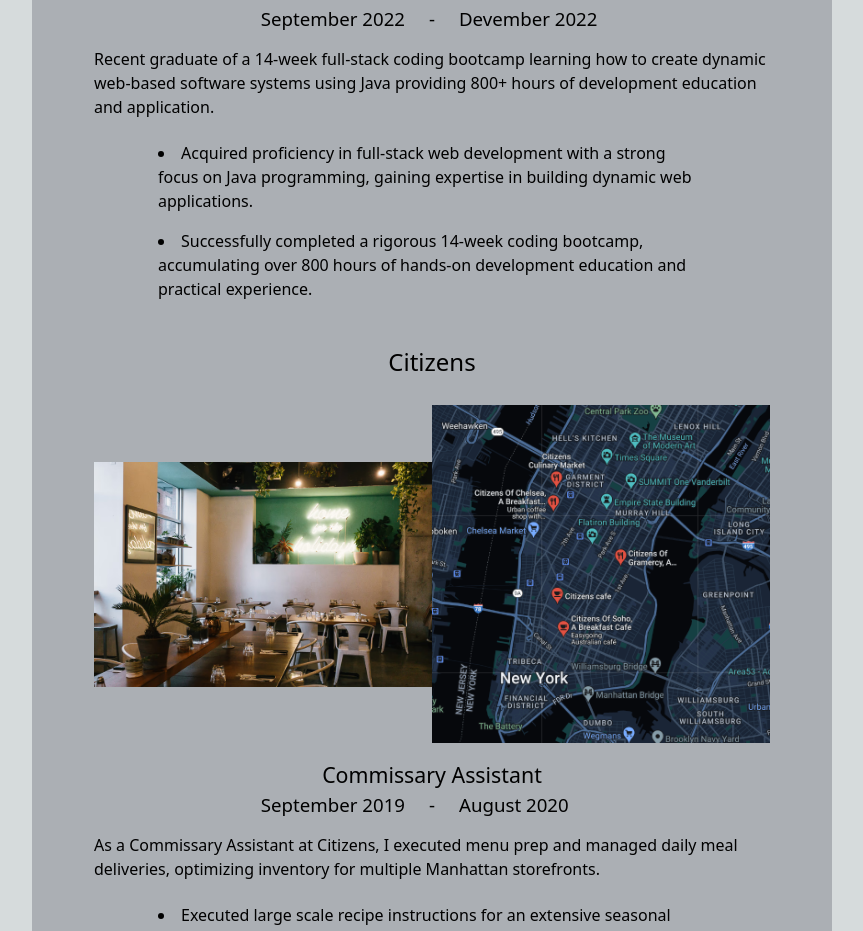
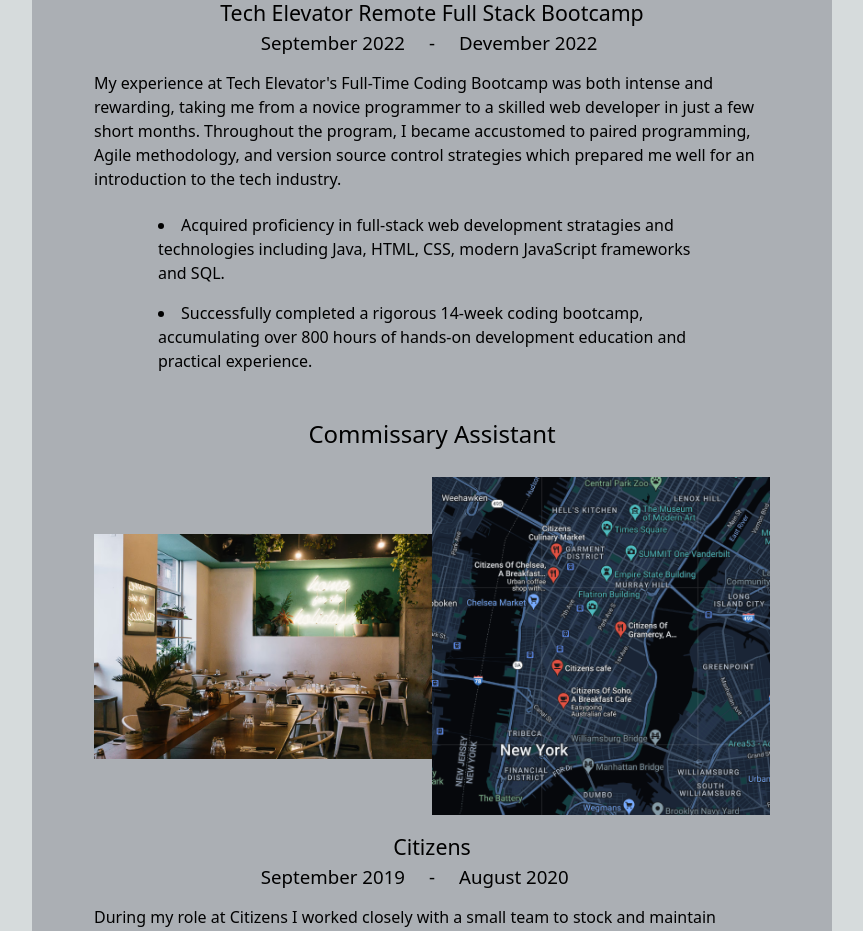
Before and after one commit to lucian1996/vite-react-portfolio, a React (Vite) app: page /experience in a window 1280 px wide. Shown: the part 1200-2131 px from the top of the page, without its empty margins (208-1071 px from the left). Built offline with nearby package versions, Linux system fonts and the light colour scheme.

Commit message:
responcive about

```diff
--- a/src/components/contact-card.tsx
+++ b/src/components/contact-card.tsx
@@ -1,7 +1,14 @@
+import GetIsMobile from '../utility/function/get-is-mobile';
 
 export default function ContactCard() {
+  let iconSize = 65;
+  const isMobile = GetIsMobile();
+  if (isMobile) {
+    iconSize = 45;
+  }
   return (
-    <div className="contact-card">
+    // <div className="contact-card">
+    <div className={isMobile ? ' contact-card pt-20' : 'contact-card pt-32'}>
       <div className="contact-card-header">
         <div className="contact-card-image-frame">
           <div className="contact-card-image">
@@ -13,18 +20,18 @@
           <div className="contact-card-header-info-title">Web Developer</div>
         </div>
       </div>
-      <div className="contact-card-footer">
+      <div className={isMobile ? 'flex gap-8 pt-8' : 'contact-card-footer'}>
         <a href="https://www.github.com/lucian1996" target="_blank">
-          <img src="/github.png" width="75" alt="GitHub" />
+          <img src="/github.png" width={iconSize} alt="GitHub" />
         </a>
         <a href="https://www.linkedin.com/in/lucian1996/" target="_blank">
-          <img src="/linkedin.png" width="75" alt="LinkedIn"/>
+          <img src="/linkedin.png" width={iconSize} alt="LinkedIn" />
         </a>
         <a href="https://www.twitter.com/orpheustwin" target="_blank">
-          <img src="/twitter.png" width="75" alt="Twitter"/>
+          <img src="/twitter.png" width={iconSize} alt="Twitter" />
         </a>
         <a href="https://t.me/lucian_adrift" target="_blank">
-          <img src="/telegram.png" width="75" alt="WhatsApp"/>
+          <img src="/telegram.png" width={iconSize} alt="WhatsApp" />
         </a>
       </div>
     </div>
--- a/src/components/experience.tsx
+++ b/src/components/experience.tsx
@@ -29,7 +29,7 @@
   return (
     <div className={isMobile ? '' : 'job'}>
       <div className="header">
-        <div className='header-title'>{data.company}</div>
+        <div className='header-title'>{data.role}</div>
         <div className="header-images">
           <div className="header-image-container">
             <img
@@ -48,7 +48,7 @@
         </div>
       </div>
       <div className="footer">
-        <div className="footer-title ">{data.role}</div>
+        <div className="footer-title ">{data.company}</div>
         <div className="footer-duration ">{DurationFormat()}</div>
         <div className={isMobile ? 'p-8' : 'footer-summary'}>{data.summary}</div>
         {data.bulletArray.map((bullet, index) => (
--- a/src/content/about-data.ts
+++ b/src/content/about-data.ts
@@ -2,7 +2,7 @@
   name: 'Luke Anthony',
   info: ['Born June 12th 1996', 'Mason, Ohio'],
   skills: ['JavaScript', 'React.js', 'Next.js', 'Vue.js', 'Redux', 'Prisma', 'HTML', 'CSS', 'Tailwind', 'Responsive Design', 'Java', 'Spring Boot', 'PostgreSQL', 'RESTful', 'APIs', 'E/R diagrams', 'Unit Testing', 'Integration Testing', 'Git', 'Unix'],
-  summary: 'Result-driven Full-Stack web developer with a strong command of JavaScript, React, Next 13, Redux state management, and automatic or manual ORM. Thrives in a collaborative work environment that is committed to achieving company goals through continuous improvement.'
+  summary: "As a full-stack developer, I have grown to possess  proficiency in both front-end and back-end technologies. My expertise extends to creating end-to-end applications that prioritize an optimal user experience. I'm passionate about full-stack development, skilled in designing and developing complex applications with React and Node.js."
 };
 
 export default aboutData
--- a/src/content/experience-data.ts
+++ b/src/content/experience-data.ts
@@ -4,7 +4,7 @@
     duration: 'February 2023 - Present 2023',
     image: 'cinday',
     role: 'IT Assistant',
-    summary: 'As an IT Assistant at CinDay Academy, I maintain IT infrastructure, address hardware/software concerns, and enhance security. I conduct quality control testing and offer process improvement recommendations.',
+    summary: 'Collaborated with administration to strategize technology usage, optimize information systems, and enhance support for students and faculty. Responsibilities included IT infrastructure maintenance, hardware/software troubleshooting, and system-wide security oversight.',
     bulletArray: [
       'Collaborating to maintain IT infrastructure while addressing hardware and software concerns and ensuring system wide security.',
       'Conducting quality control testing and provided recommendations for enhancing IT-related processes and procedures.'
@@ -15,9 +15,9 @@
     duration: 'September 2022 - Devember 2022',
     image: 'tech-elevator',
     role: 'Student',
-    summary: 'Recent graduate of a 14-week full-stack coding bootcamp learning how to create dynamic web-based software systems using Java providing 800+ hours of development education and application.',
+    summary: "My experience at Tech Elevator's Full-Time Coding Bootcamp was both intense and rewarding, taking me from a novice programmer to a skilled web developer in just a few short months. Throughout the program, I became accustomed to paired programming, Agile methodology, and version source control strategies which prepared me well for an introduction to the tech industry.",
     bulletArray: [
-      'Acquired proficiency in full-stack web development with a strong focus on Java programming, gaining expertise in building dynamic web applications.',
+      'Acquired proficiency in full-stack web development stratagies and technologies including Java, HTML, CSS, modern JavaScript frameworks and SQL.',
       'Successfully completed a rigorous 14-week coding bootcamp, accumulating over 800 hours of hands-on development education and practical experience.'
     ],
   },
@@ -26,7 +26,7 @@
     duration: 'September 2019 - August 2020',
     image: 'citizens',
     role: 'Commissary Assistant',
-    summary: 'As a Commissary Assistant at Citizens, I executed menu prep and managed daily meal deliveries, optimizing inventory for multiple Manhattan storefronts.',
+    summary: 'During my role at Citizens I worked closely with a small team to stock and maintain regular supply for five restauraunt storefront locations. This position entailed daily execution of large-scale recipes and efficient management of invoices and orders across multiple locations.',
     bulletArray: [
       'Executed large scale recipe instructions for an extensive seasonal breakfast and lunch menu.',
       'Daily meal prep delivery through Uber to update and organize five individual storefront inventories based in Manhattan.'
@@ -37,7 +37,7 @@
     duration: 'January 2017 - August 2019',
     image: 'habanero',
     role: 'Line Cook',
-    summary: 'At Habanero, I provided excellent customer service as a Line Cook. Maintained a clean and efficient kitchen, ensuring consistently high-quality food.',
+    summary: 'While at Habanero, I consistently delivered excellent customer service, maintained a clean and efficient workstation, and ensuring a high-quality dining experience.',
     bulletArray: [
       'Provided customer service on a team based culinary line.',
       'Regularly maintained a clean and organized working environment.'
@@ -48,7 +48,7 @@
     duration: 'February 2016 - December 2016',
     image: 'kaze',
     role: 'Sushi Assistant',
-    summary: 'As a Sushi Assistant at Kaze OTR, I perfected sushi presentation and managed inventory, delivering top-notch sushi dishes with seasonal ingredients.',
+    summary: "During my role as a Sushi Assistant at Kaze in Over the Rhine, I focused on perfecting sushi presentation while also contributing to inventory and supply management. This allowed me to consistently deliver top-notch sushi dishes featuring seasonal ingredients.",
     bulletArray: [
       "Continually refined meal presentation according to customer's request.",
       'Managed inventory and stock according to seasonal supply.'
@@ -59,7 +59,7 @@
     duration: 'January 2013 - December 2015',
     image: 'rookwood',
     role: 'Inventory Manager',
-    summary: 'As an Inventory Manager, I oversaw an 80,000+ item Excel inventory, collaborating with other managers to optimize ceramic product flow for production and commission projects.',
+    summary: 'Began as an intern and progressed to managing an inventory of over 80,000 pre-fired art/pottery and installation ceramic products. Responsible for physically and digitally managing product exchange between departments and administration, serving various in-house and external clients, including projects like the Taft Ale House in Cincinnati and the restoration of the Chicago Monroe Building.',
     bulletArray: [
       "Independently managed an Excel Inventory of 80,000+ individual, pre-fired art/pottery and installation tile.",
       'Collaborated with other managers to optimize the exchange of ceramic product in relevance to production and commission.'
--- a/src/style/page/contact.css
+++ b/src/style/page/contact.css
@@ -41,7 +41,8 @@
 
 input,
 textarea {
-  width: 600px;
+  min-width: 400px;
+  max-width: 600px;
   padding-top: 15px;
   padding-bottom: 15px;
   padding-left: 20px;
@@ -66,10 +67,8 @@
 
 #Contact .contact-card {
   /* background-color: rgba(95, 158, 160, 0.346); */
-  width: 800px;
   margin-left: auto;
   margin-right: auto;
-  padding-top: 120px;
   display: flex;
   flex-direction: column;
   justify-content: center;
@@ -104,7 +103,6 @@
 }
 #Contact .contact-card-footer {
   /* background-color: rgba(160, 158, 95, 0.346); */
-  width: 450px;
   margin-left: auto;
   margin-right: auto;
   padding-top: 90px;
@@ -112,4 +110,5 @@
   display: flex;
   justify-content: space-between;
   align-items: center;
+  gap: 20pt;
 }
```
